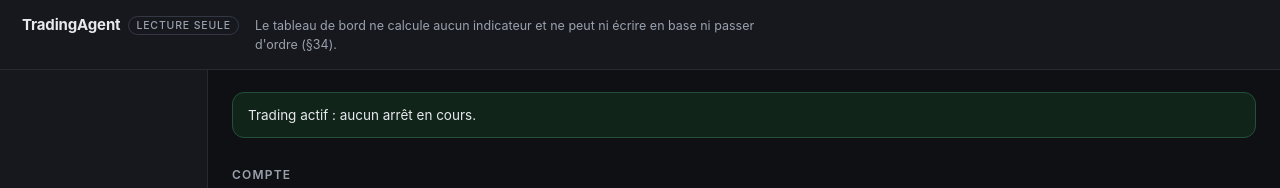
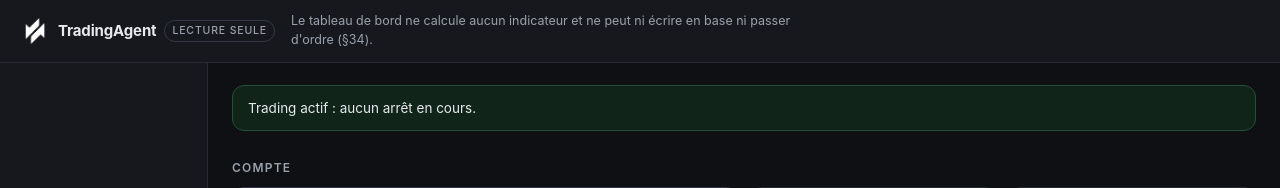
Before and after one commit to nagoloumdaniel/TradingAgent, a Python web app: template src/tradingagent/web/templates/overview.html in a window 1280 px wide. Shown: the top 188 px of the page. Run offline with Jinja, Linux system fonts and the light colour scheme; the template is opened without the code that fills it, so the values that code supplies are empty; some libraries are stand-ins or nearby versions.

Commit message:
feat(web): adopt the NexaGold brand mark
The white glyph on transparency from the NexaGold project, served from a local
/static mount so the dashboard stays offline-capable - no CDN, no webfont, no network.
It appears in the header next to the wordmark and as the favicon, and the README
carries it too.

StaticFiles answers GET and HEAD only, so the mount does not weaken the read-only
promise: a test asserts the PNG is served and that every write verb is refused.

```diff
--- a/src/tradingagent/web/templates/base.html
+++ b/src/tradingagent/web/templates/base.html
@@ -4,6 +4,7 @@
 <meta charset="utf-8">
 <meta name="viewport" content="width=device-width, initial-scale=1">
 <meta name="color-scheme" content="dark">
+<link rel="icon" type="image/png" href="/static/nexagold.png">
 <title>{% block title %}Tableau de bord{% endblock %} — TradingAgent</title>
 <style>
 /* ---------------------------------------------------------------------------------------
@@ -76,17 +77,22 @@ body {
   grid-area: top;
   display: flex;
   flex-wrap: wrap;
-  align-items: baseline;
+  align-items: center;
   gap: 4px 16px;
-  padding: 14px 22px;
+  padding: 12px 22px;
   border-bottom: 1px solid var(--line);
   background: var(--surface);
 }
-.brand { font-size: 15px; font-weight: 650; letter-spacing: -0.01em; margin: 0; }
+/* The mark is a white glyph on transparency, so it needs no plate of its own — the
+   warm dark surface is already the right background for it. */
+.brand { display: flex; align-items: center; gap: 10px; font-size: 15px; font-weight: 650;
+         letter-spacing: -0.01em; margin: 0; }
+.brand img { width: 26px; height: 26px; display: block; }
+.brand .name { display: flex; align-items: center; }
 .brand .tag {
   margin-left: 8px; padding: 2px 7px; border: 1px solid var(--line-strong);
   border-radius: 999px; font-size: 10.5px; font-weight: 500; letter-spacing: 0.08em;
-  text-transform: uppercase; color: var(--muted); vertical-align: 1px;
+  text-transform: uppercase; color: var(--muted);
 }
 .top .sub { margin: 0; color: var(--muted); font-size: 12.5px; max-width: 68ch; }
 
@@ -317,7 +323,10 @@ ul.alerts .when { color: var(--faint); font-family: var(--font-mono); font-size:
 </head>
 <body>
 <header class="top">
-  <h1 class="brand">TradingAgent<span class="tag">lecture seule</span></h1>
+  <h1 class="brand">
+    <img src="/static/nexagold.png" alt="" width="26" height="26">
+    <span class="name">TradingAgent<span class="tag">lecture seule</span></span>
+  </h1>
   <p class="sub">Le tableau de bord ne calcule aucun indicateur et ne peut ni écrire en base
      ni passer d'ordre (§34).</p>
 </header>
```
Also changed, not shown: src/tradingagent/web/app.py (+7 -0 lines), tests/web/test_read_only.py (+18 -0 lines), README.md, src/tradingagent/web/static/nexagold.png (added).
